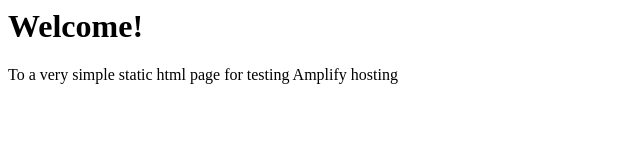
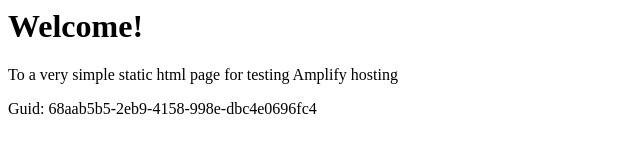
Before and after one commit to aws-aemilia-pdx/Github-PR-Commit-Integration-Test-DoNotTouch-Gith-OKSLNVO2-v1-beta-us-west-2, a website: page src/index.html in a window 1280 px wide. Shown: the whole page, without its empty margins (0-640 px from the left). Drawn offline with Linux system fonts and the light colour scheme.

Commit message:
commit from integ tests

```diff
--- a/src/index.html
+++ b/src/index.html
@@ -1,3 +1,5 @@
+
+
 <html lang="en">
 
 <head>
@@ -10,6 +12,6 @@
 <body>
     <h1>Welcome!</h1>
     <p>To a very simple static html page for testing Amplify hosting</p>
-</body>
+    <p>Guid: 68aab5b5-2eb9-4158-998e-dbc4e0696fc4</p></body>
 
 </html>
```
